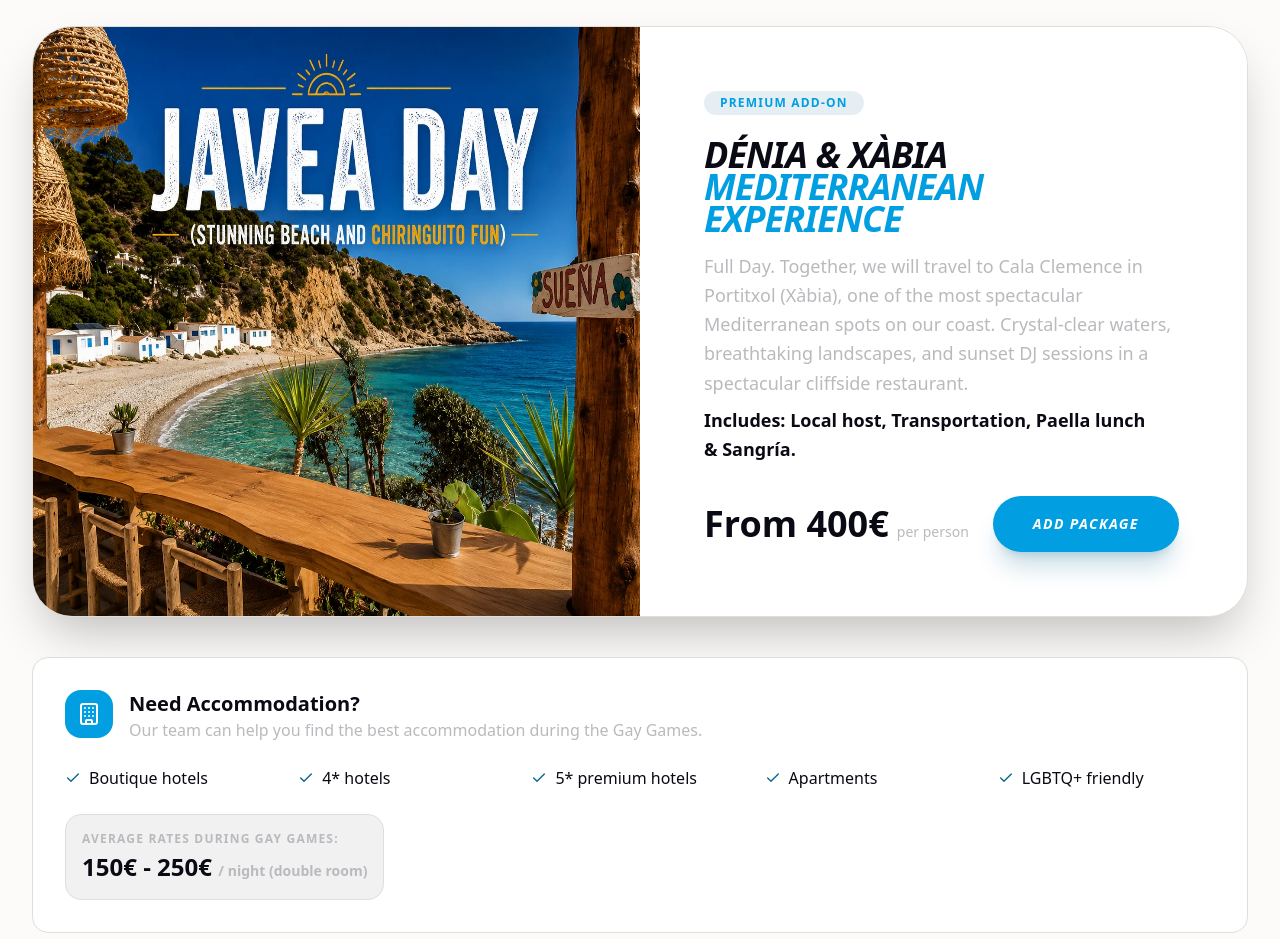
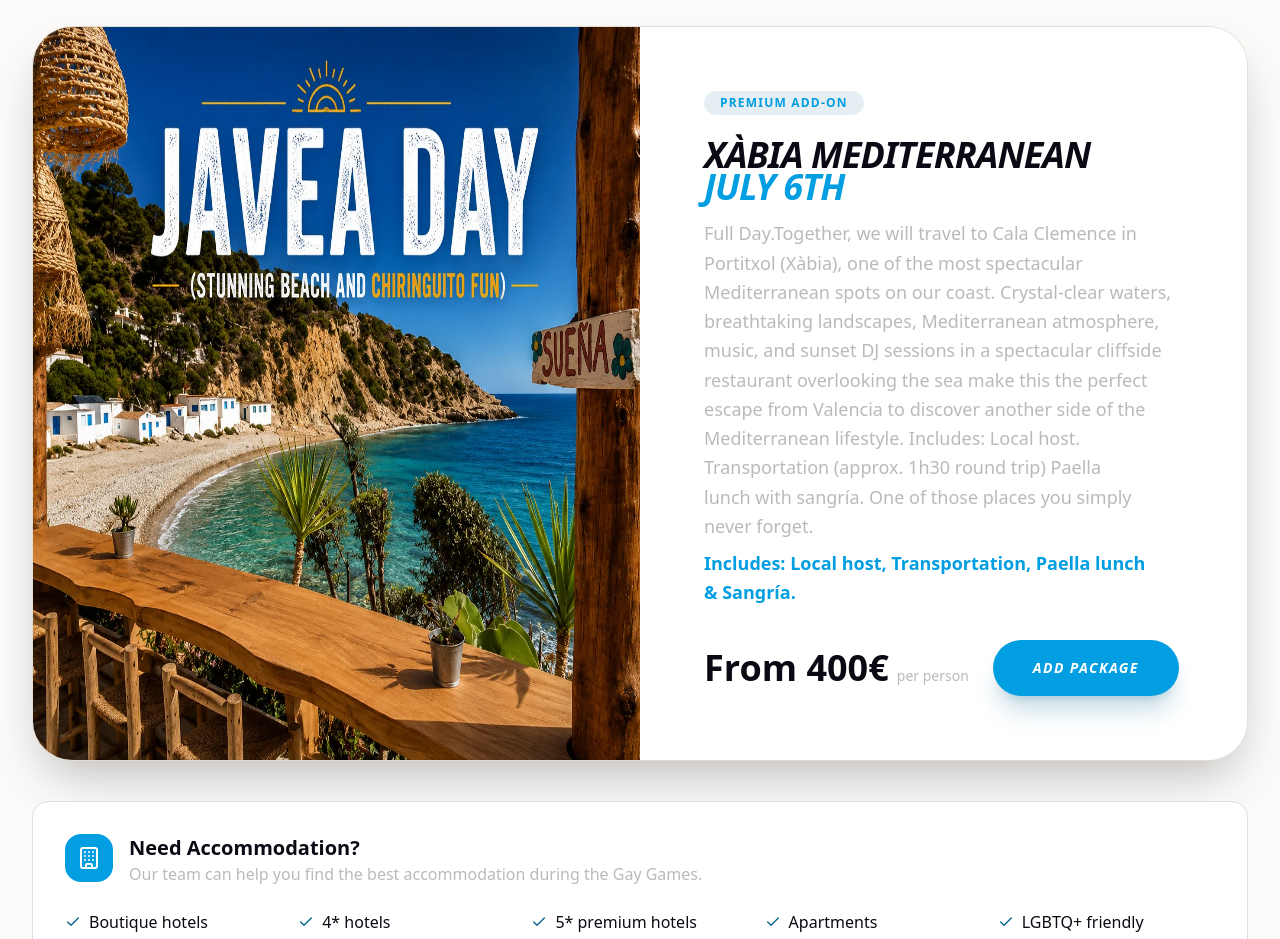
Before and after one commit to PJ-ARIAS/olimpics, a React (Vite) app: page / in a window 1280 px wide. Shown: the part 3500-4439 px from the top of the page. Built offline with nearby package versions, Linux system fonts and the light colour scheme.

Commit message:
cambio de textos generales

```diff
--- a/src/components/experienceSection.tsx
+++ b/src/components/experienceSection.tsx
@@ -99,7 +99,7 @@ export function ExperiencesSection() {
       icon: Car,
       image: tuk,
       description:
-        "Discover Valencia aboard our fun tuk tuk experience. One of the easiest and most enjoyable ways to explore the city, iconic landmarks, and hidden local corners.",
+        "Together, we will discover Valencia aboard our fun tuk tuk experience, one of the easiest and most enjoyable ways to explore the city and its most important neighborhoods. We will visit vibrant areas, Mediterranean lifestyle spots, iconic landmarks, and hidden local corners together with our local hosts in a relaxed and social atmosphere.",
       highlight: "Private groups",
     },
     {
@@ -117,7 +117,7 @@ export function ExperiencesSection() {
       icon: Utensils,
       image: night,
       description:
-        "Discover the nightlife of Cabañal, the historic fishermen’s neighborhood. Enjoy tapas, local bars, and Mediterranean atmosphere in one of the trendiest areas.",
+        "Together, we will discover the nightlife atmosphere of Cabañal, Valencia’s historic fishermen’s neighborhood and one of the trendiest areas in the city today. We will enjoy tapas, local bars, Mediterranean atmosphere, and hidden local spots before finishing the evening in one of our favorite LGBTQ+ friendly venues in the city.",
       highlight: "Dinner included",
     },
   ];
--- a/src/components/packagesSection.tsx
+++ b/src/components/packagesSection.tsx
@@ -188,16 +188,22 @@ export function PackagesSection() {
               </span>
 
               <h3 className="text-3xl md:text-4xl font-black text-foreground mb-4 uppercase italic leading-[0.9] tracking-tight">
-                Dénia & Xàbia <br />
-                <span className="text-muted">Mediterranean Experience</span>
+                Xàbia Mediterranean
+                <br />
+                <span className="text-muted">July 6th</span>
               </h3>
 
               <p className="text-base md:text-lg text-muted-foreground leading-relaxed mb-8 text-pretty">
-                Full Day. Together, we will travel to Cala Clemence in Portitxol
+                Full Day.Together, we will travel to Cala Clemence in Portitxol
                 (Xàbia), one of the most spectacular Mediterranean spots on our
-                coast. Crystal-clear waters, breathtaking landscapes, and sunset
-                DJ sessions in a spectacular cliffside restaurant.
-                <span className="block mt-2 font-semibold text-foreground">
+                coast. Crystal-clear waters, breathtaking landscapes,
+                Mediterranean atmosphere, music, and sunset DJ sessions in a
+                spectacular cliffside restaurant overlooking the sea make this
+                the perfect escape from Valencia to discover another side of the
+                Mediterranean lifestyle. Includes: Local host. Transportation
+                (approx. 1h30 round trip) Paella lunch with sangría. One of
+                those places you simply never forget.
+                <span className="block mt-2 font-semibold text-muted">
                   Includes: Local host, Transportation, Paella lunch & Sangría.
                 </span>
               </p>
```
